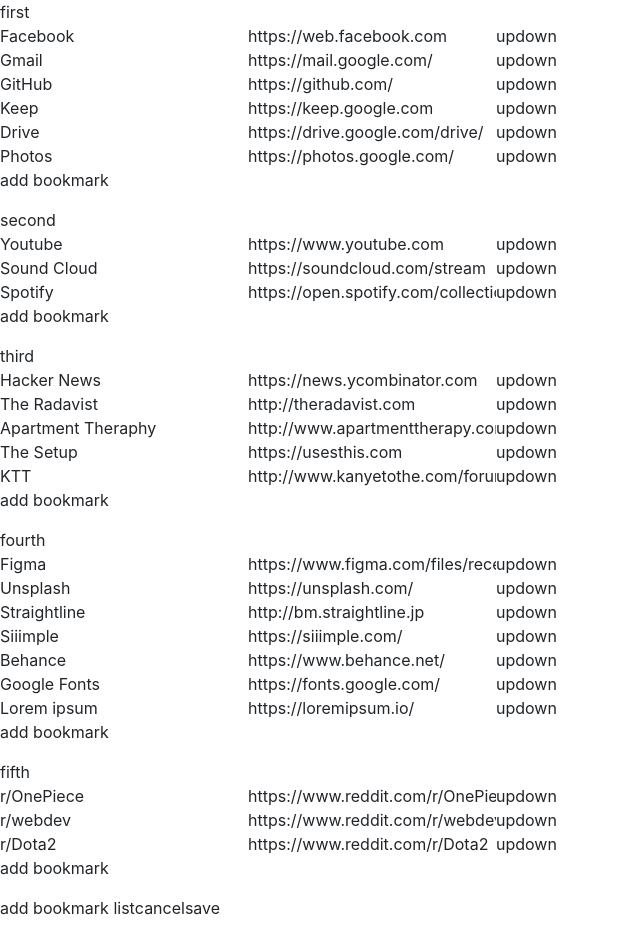
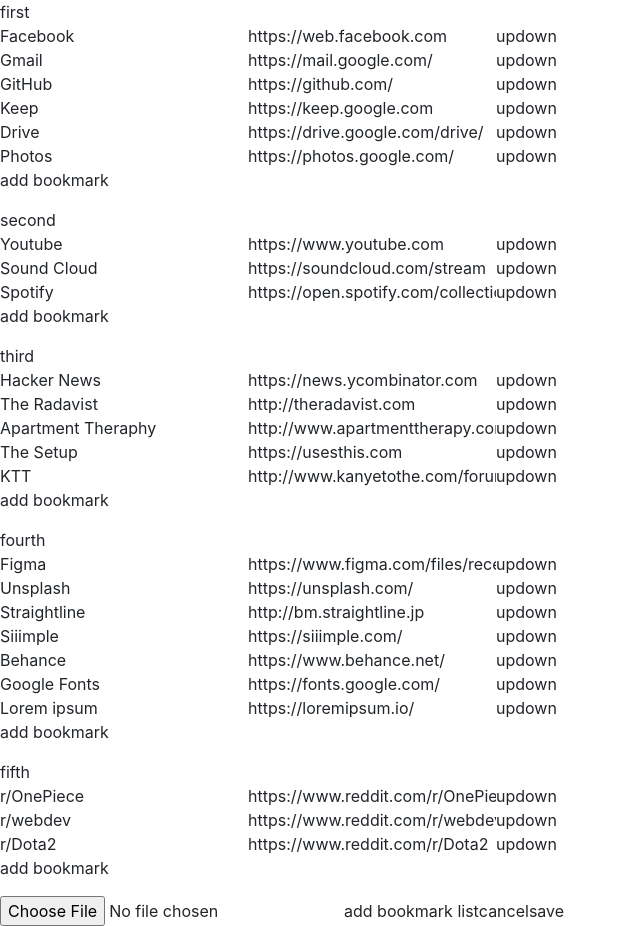
Before and after one commit to jasonvictorio/startpage3, a React (Create React App) app: page / in a window 1280 px wide. Both pictures are taken after a click on the button "Edit". Shown: the whole page, without its empty margins (0-640 px from the left). Built offline with nearby package versions, Linux system fonts and the light colour scheme.

Commit message:
feat: add background input button

```diff
--- a/src/views/Home.tsx
+++ b/src/views/Home.tsx
@@ -1,4 +1,4 @@
-import React, { useEffect, useState } from 'react'
+import React, { ChangeEvent, useEffect, useState } from 'react'
 import { RouteComponentProps } from '@reach/router'
 import _ from 'lodash'
 
@@ -49,6 +49,9 @@
     setEdit(false)
   }
 
+  const handleImageChange = (e: ChangeEvent<HTMLInputElement>) => {
+  }
+
   return (
     <div>
       {bookmarkLists.map(({ title, bookmarks }, i) => (
@@ -63,6 +66,7 @@
 
       {isEdit ? (
         <>
+          <input type="file" accept="image/png, image/jpeg, image/jpg" onChange={handleImageChange} />
           <button onClick={handleBookmarkListAdd}>add bookmark list</button>
           <button onClick={handleCancel}>cancel</button>
           <button onClick={handleSave}>save</button>
```
